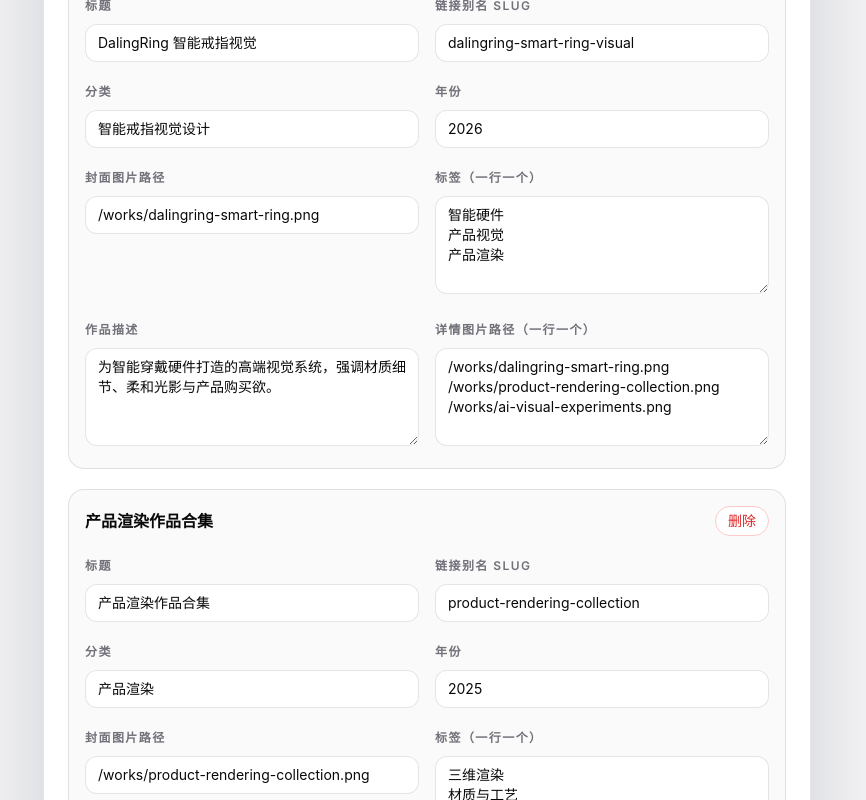
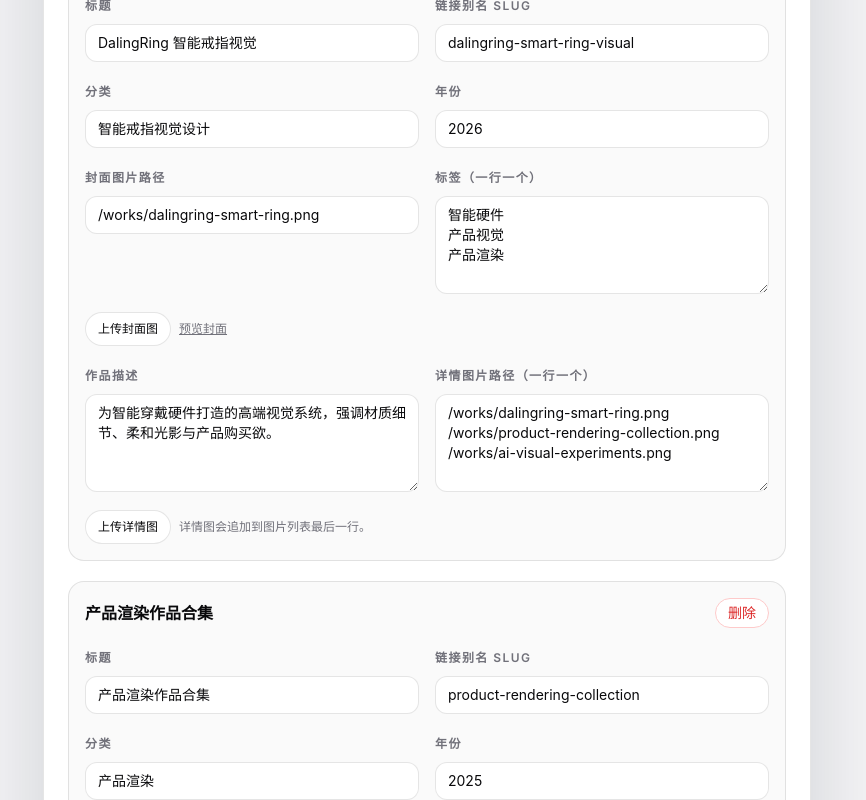
Before and after one commit to bo5934973-ui/gengxin, a Next.js app: page /admin in a window 1280 px wide. Shown: the part 2000-2800 px from the top of the page, without its empty margins (21-887 px from the left). Built offline with nearby package versions, Linux system fonts and the light colour scheme; no server answers.

Commit message:
Update page.jsx

```diff
--- a/app/admin/page.jsx
+++ b/app/admin/page.jsx
@@ -59,7 +59,7 @@ function Field({ label, value, onChange, multiline = false, placeholder = "" })
   );
 }
 
-function ArrayField({ label, values, onChange, placeholder }) {
+function ArrayField({ label, values, onChange }) {
   return (
     <Field
       label={label}
@@ -68,8 +68,26 @@ function ArrayField({ label, values, onChange, placeholder }) {
         onChange(value.split(/\r?\n/).map((item) => item.trim()).filter(Boolean))
       }
       multiline
-      placeholder={placeholder}
     />
+  );
+}
+
+function UploadButton({ label, disabled, onUpload }) {
+  return (
+    <label className={`inline-flex cursor-pointer rounded-full border border-black/10 bg-white px-3 py-2 text-xs font-medium ${disabled ? "pointer-events-none opacity-50" : ""}`}>
+      {label}
+      <input
+        type="file"
+        accept="image/png,image/jpeg,image/webp,image/gif,image/svg+xml"
+        className="hidden"
+        disabled={disabled}
+        onChange={(event) => {
+          const file = event.target.files?.[0];
+          event.target.value = "";
+          if (file) onUpload(file);
+        }}
+      />
+    </label>
   );
 }
 
@@ -79,6 +97,7 @@ export default function AdminPage() {
   const [message, setMessage] = useState("");
   const [isSaving, setIsSaving] = useState(false);
   const [isLoading, setIsLoading] = useState(true);
+  const [uploadingKey, setUploadingKey] = useState("");
 
   useEffect(() => {
     let isMounted = true;
@@ -127,6 +146,48 @@ export default function AdminPage() {
     setMessage("已保存到本机浏览器草稿。");
   };
 
+  const uploadImage = async (file, onUploaded, label) => {
+    if (!password.trim()) {
+      setMessage("上传图片前，请先在右侧输入后台密码。");
+      return;
+    }
+
+    setUploadingKey(label);
+    setMessage(`正在上传图片：${file.name}`);
+
+    try {
+      const dataUrl = await new Promise((resolve, reject) => {
+        const reader = new FileReader();
+        reader.onload = () => resolve(reader.result);
+        reader.onerror = reject;
+        reader.readAsDataURL(file);
+      });
+
+      const response = await fetch("/.netlify/functions/media", {
+        method: "POST",
+        headers: { "Content-Type": "application/json" },
+        body: JSON.stringify({
+          password,
+          filename: file.name,
+          contentType: file.type,
+          data: dataUrl
+        })
+      });
+      const data = await response.json();
+
+      if (!response.ok) {
+        throw new Error(data.error || "图片上传失败。");
+      }
+
+      onUploaded(data.url);
+      setMessage("图片已上传，并已写入图片路径。记得点击“保存到线上”。");
+    } catch (error) {
+      setMessage(error.message || "图片上传失败。");
+    } finally {
+      setUploadingKey("");
+    }
+  };
+
   const saveOnline = async () => {
     if (!password.trim()) {
       setMessage("请先输入后台密码。");
@@ -166,8 +227,7 @@ export default function AdminPage() {
       setContent(data.content);
       setMessage("已恢复为线上最新内容。");
     } catch {
-      const next = cloneContent(siteContent);
-      setContent(next);
+      setContent(cloneContent(siteContent));
       setMessage("线上内容暂时不可用，已恢复为内置内容。");
     } finally {
       setIsLoading(false);
@@ -189,8 +249,7 @@ export default function AdminPage() {
     if (!file) return;
     try {
       const text = await file.text();
-      const next = JSON.parse(text);
-      setContent(next);
+      setContent(JSON.parse(text));
       setMessage("已导入内容文件，确认无误后可保存到线上。");
     } catch {
       setMessage("导入失败，请确认文件是正确的 JSON。");
@@ -208,8 +267,8 @@ export default function AdminPage() {
           category: "Project Category",
           year: "2026",
           description: "Project description.",
-          coverImage: "/works/dalingring-smart-ring.svg",
-          images: ["/works/dalingring-smart-ring.svg"],
+          coverImage: "/works/dalingring-smart-ring.png",
+          images: ["/works/dalingring-smart-ring.png"],
           tags: ["Tag"],
           slug: slugify(title)
         }
@@ -245,7 +304,7 @@ export default function AdminPage() {
               网站内容后台
             </h1>
             <p className="mt-3 max-w-2xl text-sm leading-6 text-zinc-600">
-              修改文字和图片路径后，输入后台密码并保存到线上。网站刷新后会读取最新内容，不需要重新部署。
+              可直接修改文字，也可以上传作品图片。图片上传后会自动填入路径，最后点击保存到线上。
             </p>
           </div>
           <div className="flex flex-wrap gap-2">
@@ -268,7 +327,7 @@ export default function AdminPage() {
         )}
 
         <div className="grid gap-6 lg:grid-cols-[1fr_360px]">
-          <div className="space-y-6 opacity-100">
+          <div className="space-y-6">
             <SectionCard title="基础信息">
               <div className="grid gap-4 md:grid-cols-2">
                 <Field label="网站名称" value={content.site.name} onChange={(value) => setPath(["site", "name"], value)} />
@@ -332,6 +391,7 @@ export default function AdminPage() {
                         删除
                       </button>
                     </div>
+
                     <div className="grid gap-4 md:grid-cols-2">
                       <Field label="标题" value={work.title} onChange={(value) => updateWork(index, "title", value)} />
                       <Field label="链接别名 slug" value={work.slug} onChange={(value) => updateWork(index, "slug", slugify(value))} />
@@ -340,9 +400,40 @@ export default function AdminPage() {
                       <Field label="封面图片路径" value={work.coverImage} onChange={(value) => updateWork(index, "coverImage", value)} />
                       <ArrayField label="标签（一行一个）" values={work.tags} onChange={(value) => updateWork(index, "tags", value)} />
                     </div>
+
+                    <div className="mt-3 flex flex-wrap items-center gap-2">
+                      <UploadButton
+                        label={uploadingKey === `cover-${index}` ? "上传中..." : "上传封面图"}
+                        disabled={Boolean(uploadingKey)}
+                        onUpload={(file) =>
+                          uploadImage(file, (url) => updateWork(index, "coverImage", url), `cover-${index}`)
+                        }
+                      />
+                      {work.coverImage && (
+                        <a href={work.coverImage} target="_blank" className="text-xs text-zinc-500 underline">
+                          预览封面
+                        </a>
+                      )}
+                    </div>
+
                     <div className="mt-4 grid gap-4 md:grid-cols-2">
                       <Field label="作品描述" value={work.description} onChange={(value) => updateWork(index, "description", value)} multiline />
                       <ArrayField label="详情图片路径（一行一个）" values={work.images} onChange={(value) => updateWork(index, "images", value)} />
+                    </div>
+
+                    <div className="mt-3 flex flex-wrap items-center gap-2">
+                      <UploadButton
+                        label={uploadingKey === `gallery-${index}` ? "上传中..." : "上传详情图"}
+                        disabled={Boolean(uploadingKey)}
+                        onUpload={(file) =>
+                          uploadImage(
+                            file,
+                            (url) => updateWork(index, "images", [...(work.images || []), url]),
+                            `gallery-${index}`
+                          )
+                        }
+                      />
+                      <span className="text-xs text-zinc-500">详情图会追加到图片列表最后一行。</span>
                     </div>
                   </div>
                 ))}
@@ -354,7 +445,7 @@ export default function AdminPage() {
             <div className="sticky top-20 rounded-3xl border border-black/10 bg-white p-5 shadow-soft">
               <h2 className="text-lg font-semibold">线上保存</h2>
               <p className="mt-2 text-sm leading-6 text-zinc-600">
-                后台密码来自 Netlify 环境变量 ADMIN_PASSWORD。保存后刷新前台页面即可看到变化。
+                后台密码来自 Netlify 环境变量 ADMIN_PASSWORD。上传图片或保存内容都需要这个密码。
               </p>
               <Field
                 label="后台密码"
```
